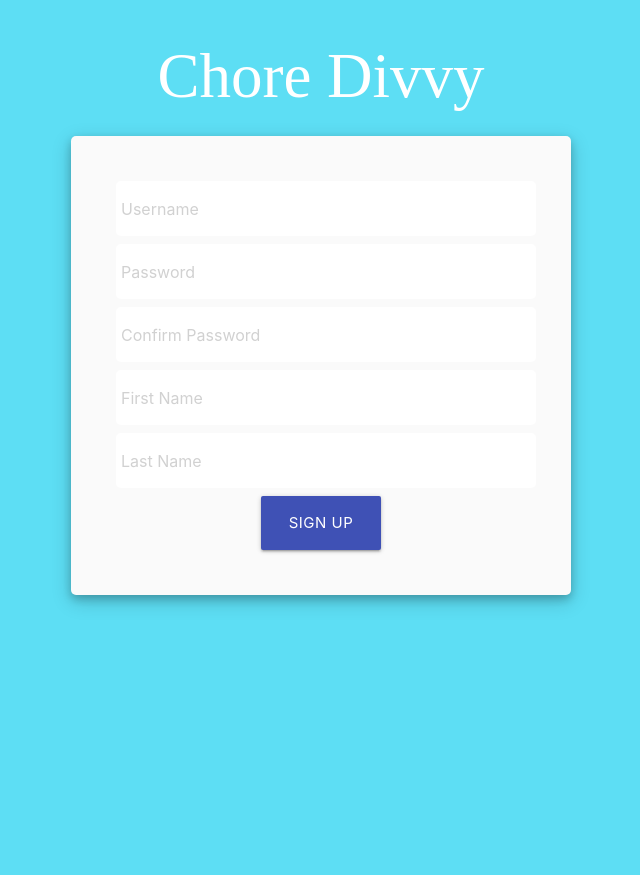
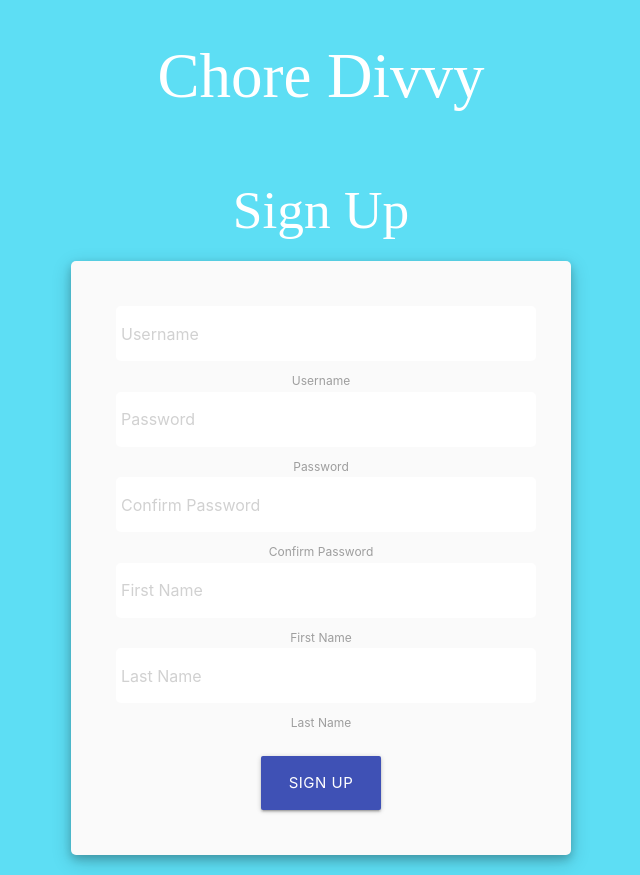
Before and after one commit to Doug2D2/chore-divvy-frontend, a React (Create React App) app: page /sign-up-form in a window 1280 px wide. Shown: the whole page, without its empty margins (319-959 px from the left). Before the commit the page ends 800 px from the top, so only its background shows below. Built offline with nearby package versions, Linux system fonts and the light colour scheme; a web font is replaced by a local one.

Commit message:
created OnChanges for all inputs

```diff
--- a/src/components/signUpForm/SignUpForm.js
+++ b/src/components/signUpForm/SignUpForm.js
@@ -1,19 +1,70 @@
 import React, { Component } from 'react';
 
 class SignUpForm extends Component {
+    state = {
+        usernameInput: '',
+        passwordInput: '',
+        confirmPasswordInput: '',
+        firstNameInput: '',
+        lastNameInput: ''
+    }
+
+    handleUsernameChange = (event) => {
+        this.setState({ usernameInput: event.target.value });
+    }
+
+    handlePasswordChange = (event) => {
+        this.setState({ passwordInput: event.target.value });
+    }
+
+    handleConfirmPasswordChange = (event) => {
+        this.setState({ confirmPasswordInput: event.target.value });
+    }
+
+    handleFirstNameChange = (event) => {
+        this.setState({ firstNameInput: event.target.value });
+    }
+
+    handleLastNameChange = (event) => {
+        this.setState({ lastNameInput: event.target.value });
+    }
 
     render() {
         return(
             <div className='row'>
+
+                <h2>Sign Up</h2>
+
                 <span className='formContainer'>
                     <form>
-                        <input placeholder='Username' id='username' className='inputStyle'/>
-                        <input placeholder='Password' id='password' className='inputStyle'/>
-                        <input placeholder='Confirm Password' id='confirmPassword' className='inputStyle'/>
-                        <input placeholder='First Name' id='firstName' className='inputStyle'/>
-                        <input placeholder='Last Name' id='lastName' className='inputStyle'/>
+                        <input placeholder='Username' id='username' className='inputStyle'
+                        value={this.state.usernameInput}
+                        onChange={this.handleUsernameChange}
+                        />
+                        <label htmlFor='username'>Username</label>
+                        <input placeholder='Password' id='password' className='inputStyle'
+                        value={this.state.passwordInput}
+                        onChange={this.handlePasswordChange}
+                        />
+                        <label htmlFor='password'>Password</label>
+                        <input placeholder='Confirm Password' id='confirmPassword' className='inputStyle'
+                        value={this.state.confirmPasswordInput}
+                        onChange={this.handleConfirmPasswordChange}
+                        />
+                        <label htmlFor='confirmPassword'>Confirm Password</label>
+                        <input placeholder='First Name' id='firstName' className='inputStyle'
+                        value={this.state.firstNameInput}
+                        OnChange={this.handleFirstNameChange}
+                        />
+                        <label htmlFor='firstName'>First Name</label>
+                        <input placeholder='Last Name' id='lastName' className='inputStyle'
+                        value={this.state.lastNameInput}
+                        OnChange={this.handleLastNameChange}
+                        />
+                        <label htmlFor='lastName'>Last Name</label>
 
                         <div>
+                            <br/>
                             <button type='submit' className='btn btn-large indigo'>Sign up</button>
                         </div>
                     </form>
```
